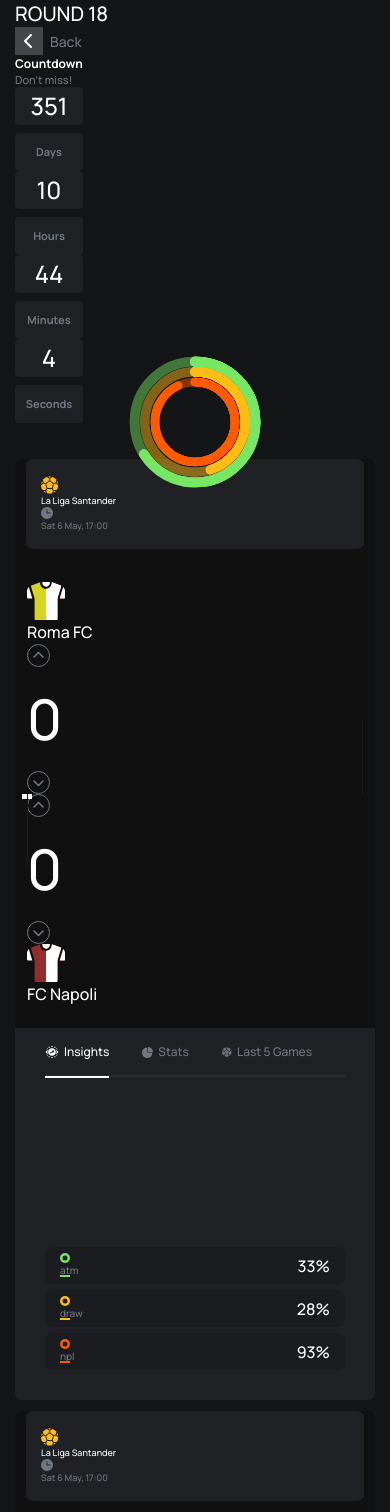
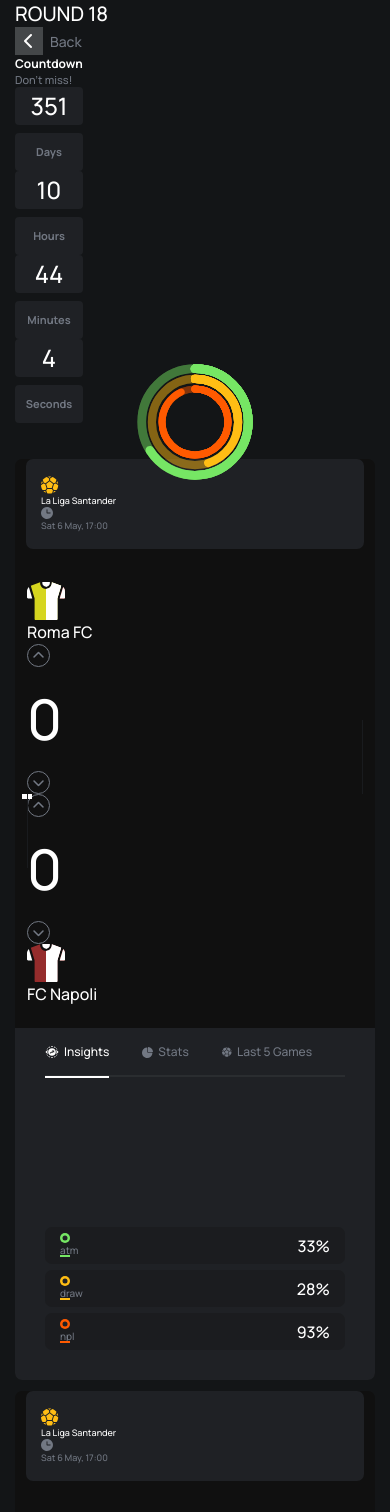
Before and after one commit to NikolayGogol/test-app, a Vue app: page / in a window 390 px wide. Shown: the top 1512 px of the page. Built offline with nearby package versions, Linux system fonts and the light colour scheme.

Commit message:
Update size in App.vue and Chart.vue, add prepareSize function in Chart.vue, and include mobile view styles in main.scss.

```diff
--- a/src/App.vue
+++ b/src/App.vue
@@ -5,6 +5,7 @@
 import {storeToRefs} from "pinia";
 import {icon} from "./helpers/icon.js";
 import Chart from "./components/Chart.vue";
+import {onMounted, ref} from "vue";
 //
 const store = useMainStore()
 const {CARD_LIST} = storeToRefs(store)
@@ -22,8 +23,12 @@
     label: 'Last 5 Games'
   },
 ]
+const size = ref({w: 170})
 
 //
+onMounted(() => {
+  if (window.innerWidth < 768) size.value.w = 150
+})
 
 function prepareSeries(data) {
   const arr = []
@@ -234,7 +239,7 @@
             <div class="insights mt-[24px]">
               <div class="grid grid-cols-5 gap-[20px] sm:gap-[10px] items-center">
                 <div class="col-span-2">
-                  <Chart :size="{w: 170}"
+                  <Chart :size="size"
                          :percents="prepareSeries(card.prediction)"></Chart>
                 </div>
                 <ul class="col-span-3 w-full">
--- a/src/assets/scss/pages/main.scss
+++ b/src/assets/scss/pages/main.scss
@@ -170,6 +170,14 @@
       .tab-content {
         padding-bottom: 15px;
 
+        .insights {
+          @include mixins.mobile-view() {
+            .relative {
+
+            }
+          }
+        }
+
         ul {
           li {
             width: 256px;
--- a/src/components/Chart.vue
+++ b/src/components/Chart.vue
@@ -2,9 +2,6 @@
 const colors = ['#76E664', '#FFBD14', '#FF5A00']
 const maxDashOffset = 496.12;
 const strokeW = 13;
-const size = {
-  w: 160,
-}
 
 const props = defineProps({
   percents: {
@@ -29,6 +26,8 @@
 function circleDashOffset(percent) {
   return maxDashOffset - (percent / 100) * maxDashOffset;
 }
+
+console.log(prepareSize(0));
 
 function prepareSize(index) {
   if (!index) {
```
